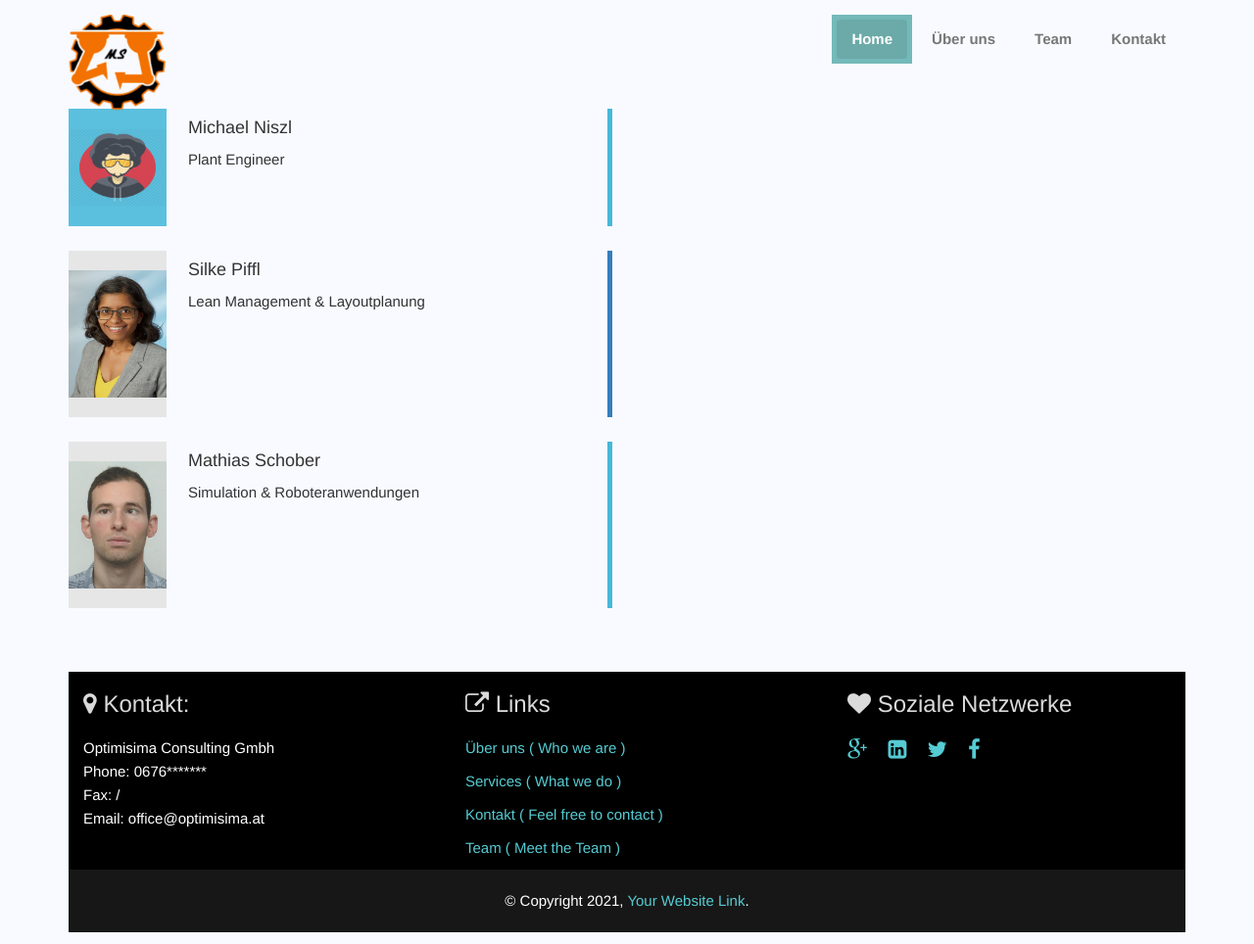
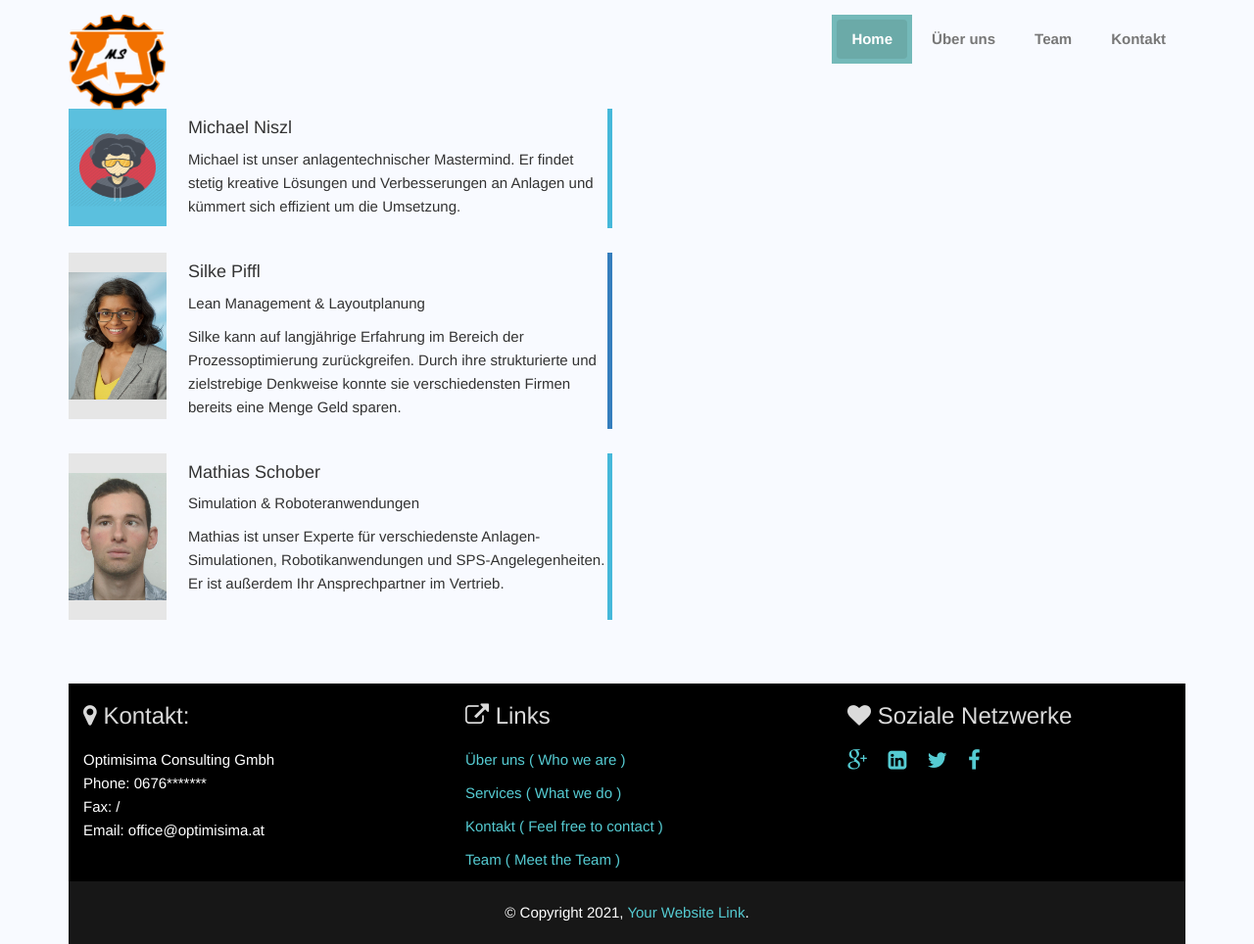
Before and after one commit to MathiasSchober/optimisima, a Jekyll site: the page built from team.html, in a window 1280 px wide. Shown: the whole page at 98% size. Built offline with Jekyll 4.4.1, drawn with Linux system fonts in a browser that asks for light colours.

Commit message:
Update team.html

```diff
--- a/team.html
+++ b/team.html
@@ -16,7 +16,7 @@ permalink: /team
           Michael Niszl
         </h4>
         <p>
-          Plant Engineer
+          Michael ist unser anlagentechnischer Mastermind. Er findet stetig kreative Lösungen und Verbesserungen an Anlagen und kümmert sich effizient um die Umsetzung.
         </p>
       </div>
       <div class="blockquote-box blockquote-primary animated wow fadeInLeft clearfix">
@@ -29,6 +29,9 @@ permalink: /team
         <p>
           Lean Management & Layoutplanung
         </p>
+          <p>
+          Silke kann auf langjährige Erfahrung im Bereich der Prozessoptimierung zurückgreifen. Durch ihre strukturierte und zielstrebige Denkweise konnte sie verschiedensten Firmen bereits eine Menge Geld sparen.
+        </p>
       </div>
       <div class="blockquote-box blockquote-success animated wow fadeInLeft clearfix">
         <div class="square pull-left">
@@ -40,6 +43,9 @@ permalink: /team
         <p>
           Simulation & Roboteranwendungen
         </p>
+          <p>
+          Mathias ist unser Experte für verschiedenste Anlagen-Simulationen, Robotikanwendungen und SPS-Angelegenheiten. Er ist außerdem Ihr Ansprechpartner im Vertrieb.
+        </p>
       </div>
   </div>
   <div class="col-md-6">
```
